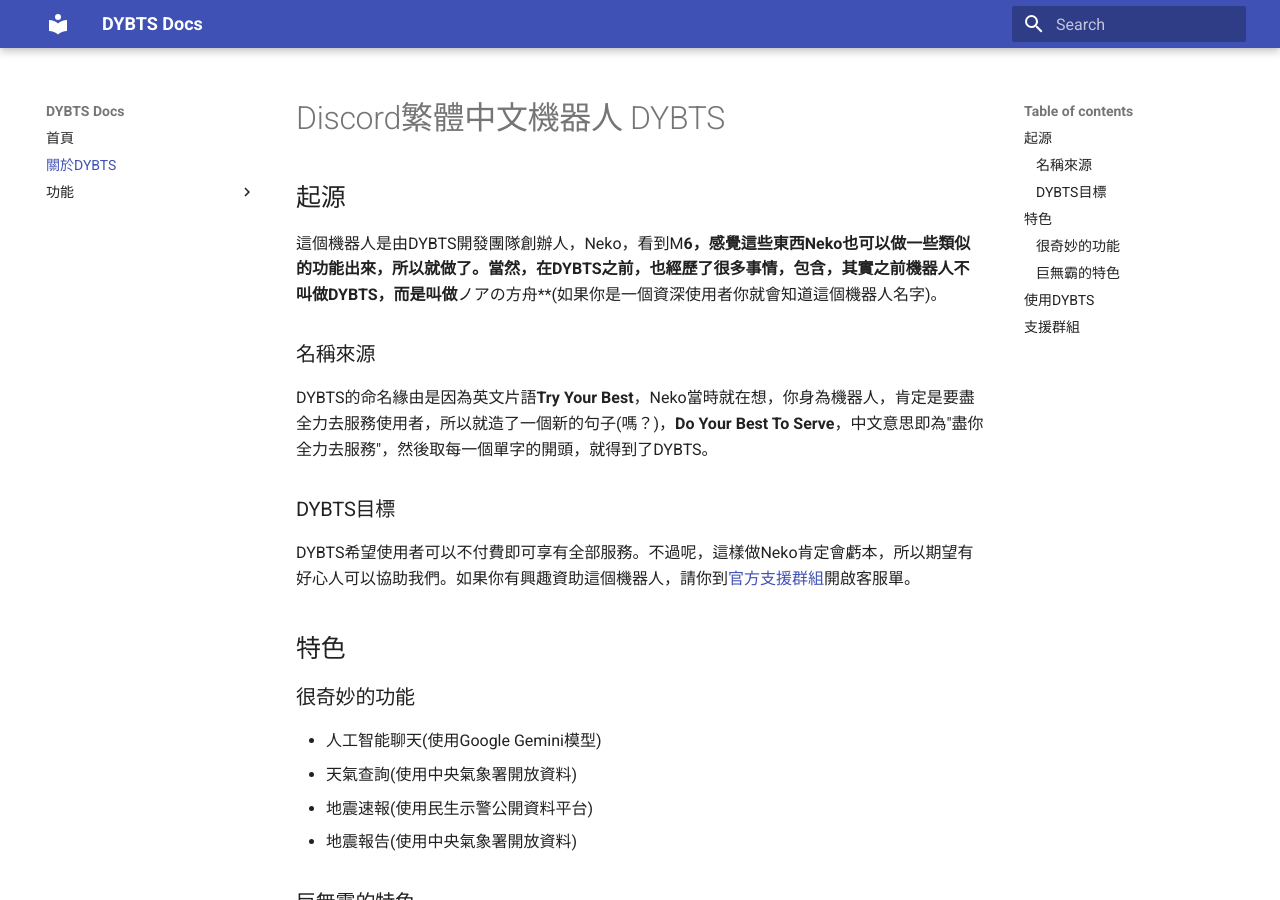
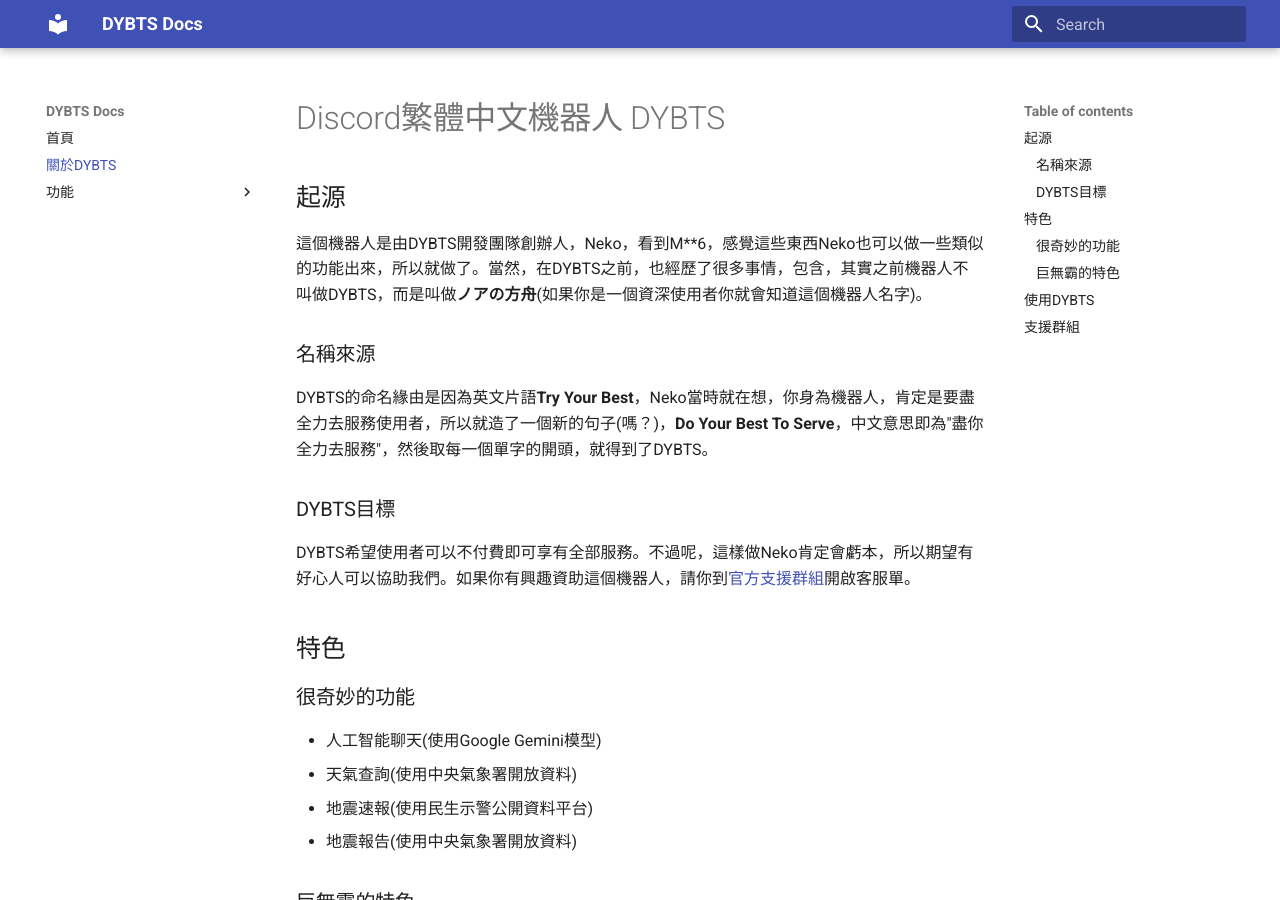
Before and after one commit to Do-Your-Best-To-Serve/Docs, an MkDocs documentation site: the page built from docs/about.md, in a window 1280 px wide and 900 px high. Built offline with MkDocs 1.6.1 and Material for MkDocs 9.7.7, drawn with Linux system fonts in a browser that asks for light colours.

```diff
--- a/docs/about.md
+++ b/docs/about.md
@@ -1,6 +1,6 @@
 # Discord繁體中文機器人 DYBTS
 ## 起源
-這個機器人是由DYBTS開發團隊創辦人，Neko，看到M**6，感覺這些東西Neko也可以做一些類似的功能出來，所以就做了。當然，在DYBTS之前，也經歷了很多事情，包含，其實之前機器人不叫做DYBTS，而是叫做**ノアの方舟**(如果你是一個資深使用者你就會知道這個機器人名字)。
+這個機器人是由DYBTS開發團隊創辦人，Neko，看到M\**6，感覺這些東西Neko也可以做一些類似的功能出來，所以就做了。當然，在DYBTS之前，也經歷了很多事情，包含，其實之前機器人不叫做DYBTS，而是叫做**ノアの方舟**(如果你是一個資深使用者你就會知道這個機器人名字)。
 ### 名稱來源
 DYBTS的命名緣由是因為英文片語**Try Your Best**，Neko當時就在想，你身為機器人，肯定是要盡全力去服務使用者，所以就造了一個新的句子(嗎？)，**Do Your Best To Serve**，中文意思即為"盡你全力去服務"，然後取每一個單字的開頭，就得到了DYBTS。
 ### DYBTS目標
```
